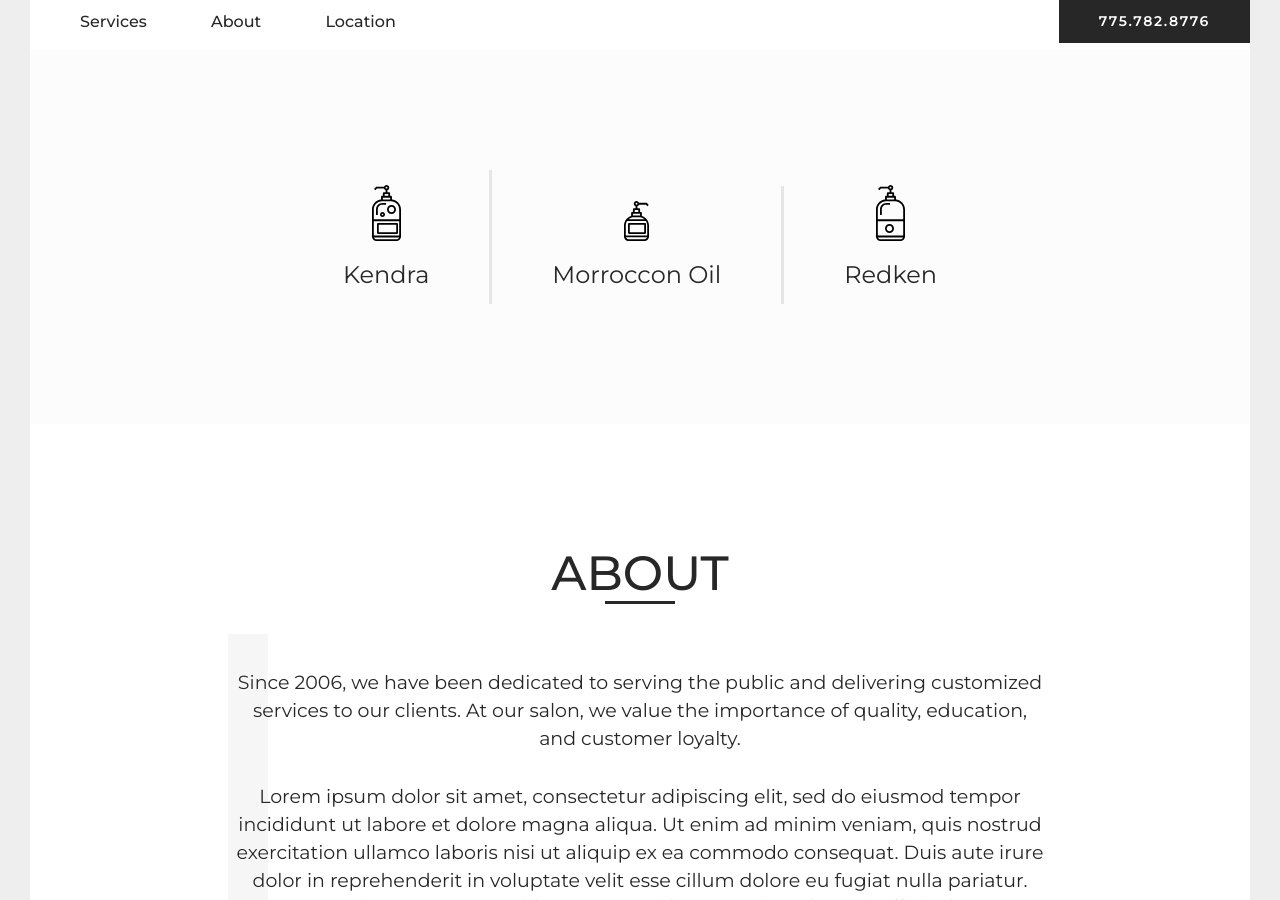
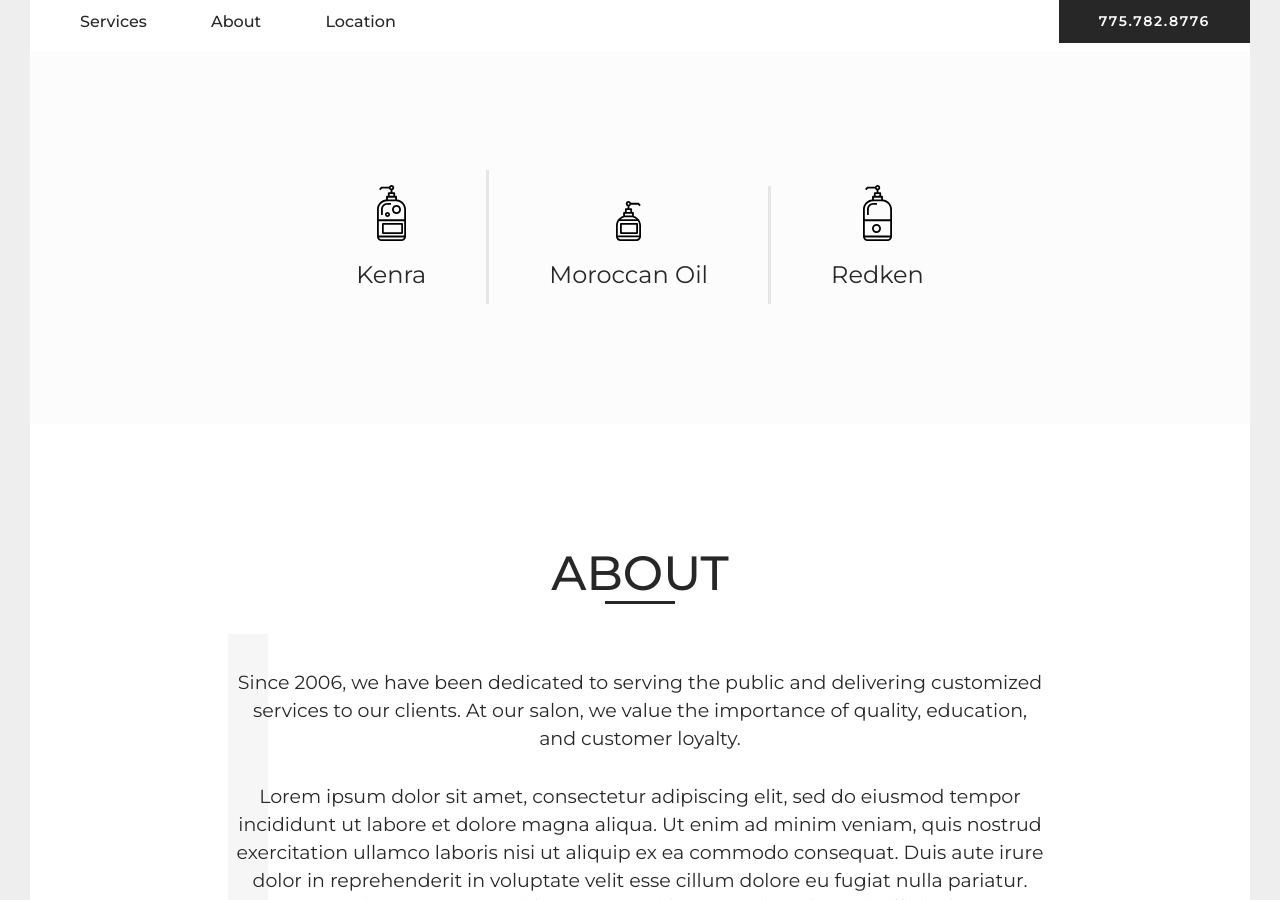
Before and after one commit to alishagarric/dads-birthday, a Jekyll site: the page dist/index.html, which Jekyll copies as it is, in a window 1280 px wide and 900 px high, scrolled down 2991 px. Built offline with Jekyll 4.4.1, drawn with Linux system fonts in a browser that asks for light colours.

Commit message:
:rocket: deploying: product name changes

```diff
--- a/dist/index.html
+++ b/dist/index.html
@@ -708,7 +708,7 @@
         </g>
     </g>
 </svg>
-        <h4>Kendra</h4>
+        <h4>Kenra</h4>
       </div>
       <div class="item">
           <?xml version="1.0" encoding="UTF-8"?>
@@ -722,7 +722,7 @@
         </g>
     </g>
 </svg>
-        <h4>Morroccon Oil</h4>
+        <h4>Moroccan Oil</h4>
       </div>
       <div class="item">
           <?xml version="1.0" encoding="UTF-8"?>
--- a/site/index.html
+++ b/site/index.html
@@ -97,11 +97,11 @@ title: Home
     <div class="container row">
       <div class="item">
         {% include svg-product-1.html %}
-        <h4>Kendra</h4>
+        <h4>Kenra</h4>
       </div>
       <div class="item">
           {% include svg-product-2.html %}
-        <h4>Morroccon Oil</h4>
+        <h4>Moroccan Oil</h4>
       </div>
       <div class="item">
           {% include svg-product-3.html %}
```
Also changed, not shown: dist/atom.xml, dist/feed.xml.
